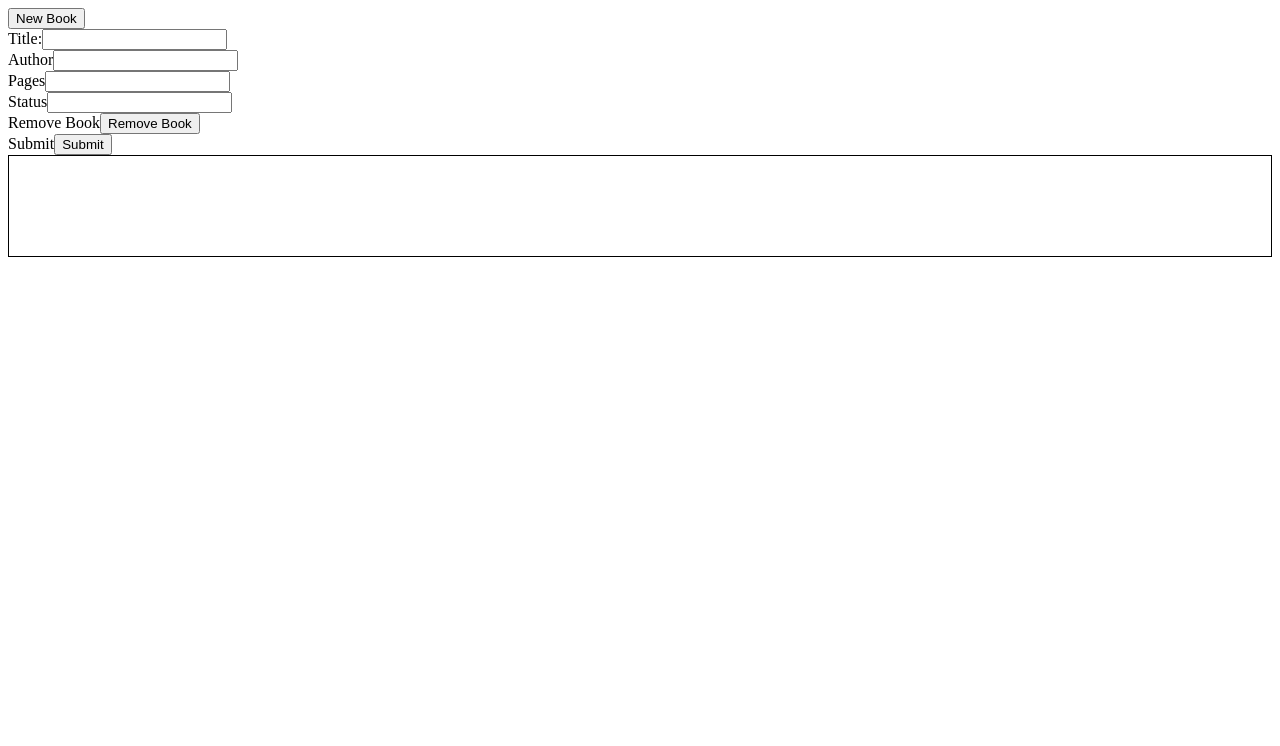
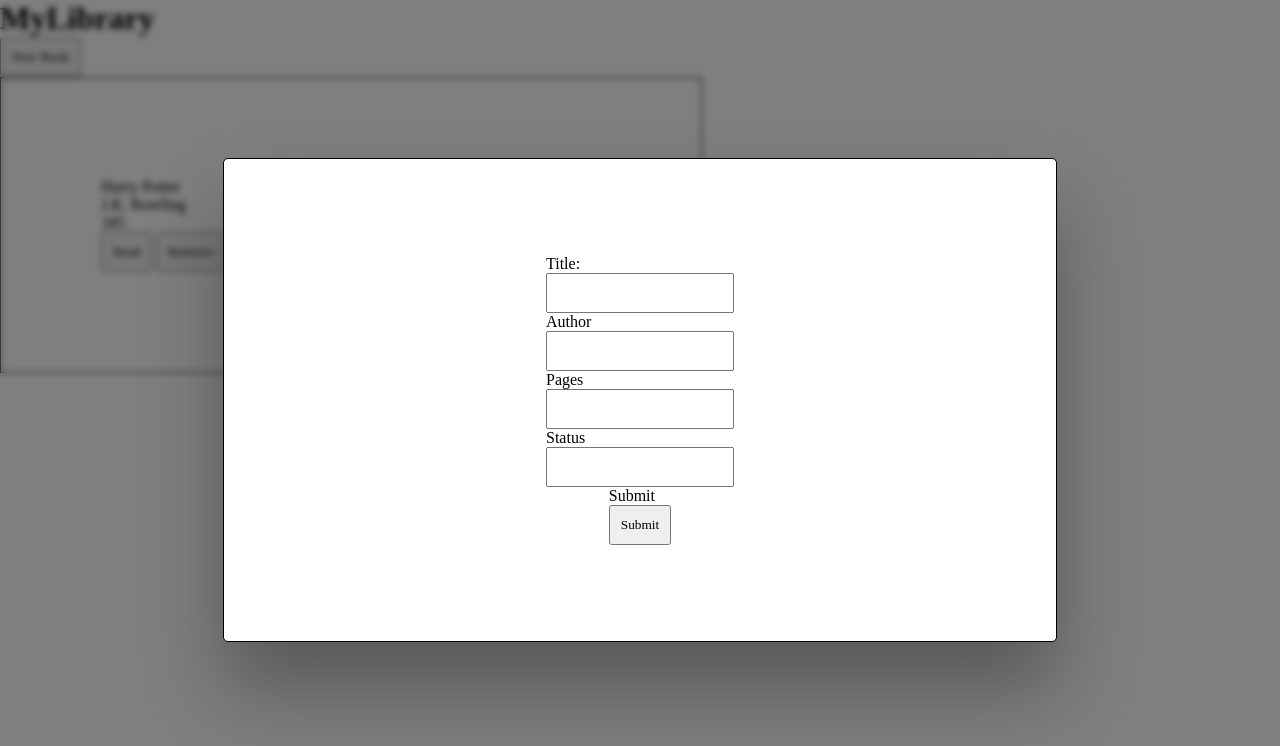
Before and after one commit to BigSmokeyBacon/library, a plain HTML site: page index.html in a window 1280 px wide. Both pictures are taken after a click on the button "New Book". Drawn offline with Linux system fonts and the light colour scheme.

Commit message:
Store books in library array so won't delete when new one entered

```diff
--- a/index.html
+++ b/index.html
@@ -8,33 +8,77 @@
     <title>Library</title>
   </head>
   <body>
+    <div class="header">
+      <h1>MyLibrary</h1>
+    </div>
     <button type="button" class="btn btn-new">New Book</button>
-    <form>
-      <div class="title">
+    <form class="hidden">
+      <div class="form-title">
         <label for="title">Title:</label
         ><input type="text" name="title" id="title" />
       </div>
-      <div class="author">
+      <div class="form-author">
         <label for="author">Author</label
         ><input type="text" name="author" id="author" />
       </div>
-      <div class="pages">
+      <div class="form-pages">
         <label for="pages">Pages</label
-        ><input type="text" name="pages" id="pages" />
+        ><input type="number" name="pages" id="pages" />
       </div>
-      <div class="status">
+      <div class="form-status">
         <label for="status">Status</label
         ><input type="text" name="status" id="status" />
-      </div>
-      <div class="btn btn-remove">
-        <label for="remove">Remove Book</label
-        ><button type="button">Remove Book</button>
       </div>
       <div class="btn btn-submit">
         <label for="submit">Submit</label><button type="submit">Submit</button>
       </div>
     </form>
-    <div class="book-display"></div>
+    <div class="book-display">
+      <div class="card">
+        <div class="card-title">Harry Potter</div>
+        <div class="card-author">J.K. Rowling</div>
+        <div class="card-pages">345</div>
+        <button type="button">Read</button>
+        <button type="button">Remove</button>
+        <!-- <div class="card-title">J.K. Rowling</div>
+        <div class="card-title">J.K. Rowling</div> -->
+      </div>
+      <!-- <table>
+        <thead>
+          <tr>
+            <th scope="col">Title</th>
+            <th scope="col">Author</th>
+            <th scope="col">Pages</th>
+            <th scope="col">Status</th>
+            <th scope="col">Remove</th>
+          </tr>
+        </thead>
+        <tbody class="add-book">
+          <tr>
+            <td>J.K Rowling</td>
+            <td>Harry Potter and the Prisoner of Azkaban</td>
+            <td>743</td>
+            <td><button type="button">Read</button></td>
+            <td><button type="button">Remove</button></td>
+          </tr>
+          <tr>
+            <td>J.R.R Tolkien</td>
+            <td>Lord of The Rings</td>
+            <td>445</td>
+            <td><button type="button">Read</button></td>
+            <td><button type="button">Remove</button></td>
+          </tr>
+          <tr>
+            <td>The Land</td>
+            <td>Mildred D. Taylor</td>
+            <td>234</td>
+            <td><button type="button">Read</button></td>
+            <td><button type="button">Remove</button></td>
+          </tr>
+        </tbody>
+      </table> -->
+
+    <div class="overlay hidden"></div>
     <script src="script.js"></script>
   </body>
 </html>
--- a/script.js
+++ b/script.js
@@ -1,5 +1,6 @@
 "Use Strict";
 const bookDisplay = document.querySelector(".book-display");
+const overlay = document.querySelector(".overlay");
 const newBookForm = document.querySelector("form");
 const btnSubmit = document.querySelector(".btn-submit");
 const btnNew = document.querySelector(".btn-new");
@@ -8,7 +9,9 @@ const authorInput = document.querySelector("#author");
 const pagesInput = document.querySelector("#pages");
 const statusInput = document.querySelector("#status");
 
-const myLibrary = [];
+const myLibrary = [
+  { title: "Harry Potter", author: "J.K. Rowling", pages: 345 },
+];
 
 const Book = function (title, author, pages, read) {
   this.title = title;
@@ -46,15 +49,52 @@ btnSubmit.addEventListener("click", function (e) {
   //Display New Book on Page
   bookDisplay.innerHTML = "";
   myLibrary.forEach((book, i) => {
-    book.divEl = document.createElement("div");
-    book.divEl.textContent = book.info();
-    book.divEl.setAttribute("index", i);
-    bookDisplay.appendChild(book.divEl);
+    bookDisplay.insertAdjacentHTML(
+      "afterbegin",
+
+      `<div class="card card--${i}">
+      <div class="card-title">${book.title}</div>
+      <div class="card-author">${book.author}</div>
+      <div class="card-pages">${book.pages}</div>
+      <button class="btn btn-card-read" type="button">Read</button>
+      <button class="btn btn-card-remove" type="button">Remove</button>
+      <!-- <div class="card-title">J.K. Rowling</div>
+      <div class="card-title">J.K. Rowling</div> -->
+    </div>`
+    );
   });
   //Clear input fields
   clearInputs();
+  closeModal();
 });
 
-btnNew.addEventListener("click", function () {
-  newBookForm.style.opacity = 100;
+const closeModal = function () {
+  newBookForm.classList.toggle("hidden");
+  overlay.classList.toggle("hidden");
+};
+
+btnNew.addEventListener("click", closeModal);
+
+document.addEventListener("keydown", function (e) {
+  if (e.key === "Escape" && !overlay.classList.contains("hidden")) {
+    closeModal();
+  }
 });
+
+overlay.addEventListener("click", closeModal);
+
+const createCard = function () {
+  const card = document.createElement("div");
+  const cardTitle = document.createElement("div");
+  const cardAuthor = document.createElement("div");
+  const cardPages = document.createElement("div");
+  const cardBtnRead = document.createElement("button");
+  const cardBtnRemove = document.createElement("button");
+
+  document.appendChild(card);
+  document.appendChild(cardTitle);
+  document.appendChild(cardAuthor);
+  document.appendChild(cardPages);
+  document.appendChild(cardBtnRead);
+  document.appendChild(cardBtnRemove);
+};
--- a/style.css
+++ b/style.css
@@ -1,8 +1,66 @@
-.book-display {
-  height: 100px;
-  border: 1px solid black;
+* {
+  padding: 0px;
+  margin: 0px;
+}
+
+.hidden {
+  display: none;
 }
 
 form {
-  opacity: 0;
+  border: 1px solid black;
+  position: absolute;
+  top: 50%;
+  left: 50%;
+  width: 50%;
+  transform: translate(-50%, -50%);
+  display: flex;
+  flex-direction: column;
+  align-items: center;
+  justify-content: center;
+  z-index: 1;
+  background-color: white;
+  padding: 6rem;
+  border-radius: 5px;
+  box-shadow: 0 3rem 5rem rgba(0, 0, 0, 0.3);
 }
+
+.overlay {
+  position: absolute;
+  top: 0;
+  left: 0;
+  width: 100%;
+  height: 100%;
+  background-color: rgba(0, 0, 0, 0.5);
+  backdrop-filter: blur(3px);
+}
+
+form div {
+  display: flex;
+  flex-direction: column;
+  justify-content: center;
+}
+
+input,
+button {
+  padding: 10px;
+  font-family: inherit;
+}
+
+.book-display {
+  border: 1px solid black;
+  width: 500px;
+  padding: 100px;
+}
+th {
+  padding: 20px;
+  border: 1px solid black;
+}
+td {
+  border: 1px solid black;
+  padding: 10px;
+}
+
+.hello {
+  color: red;
+}
```
